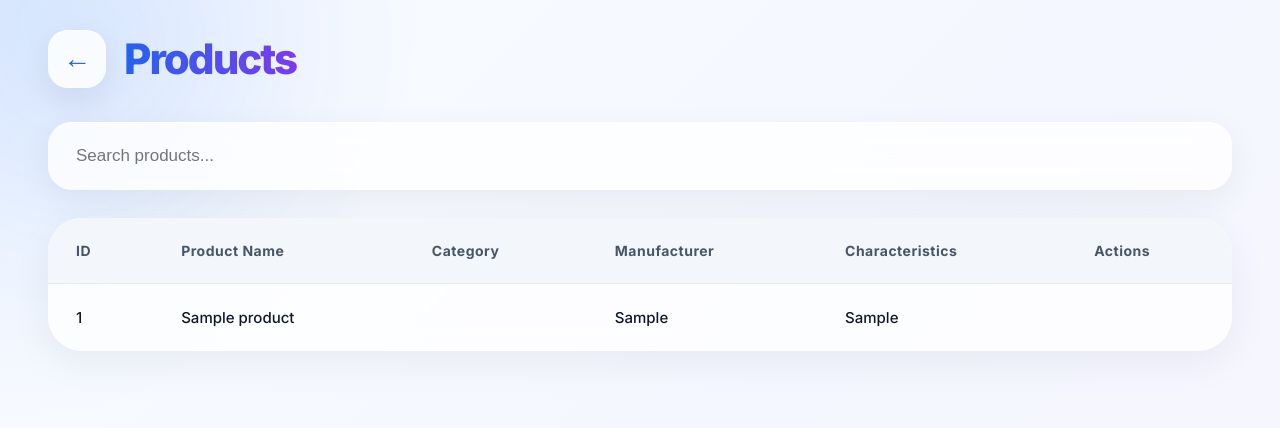
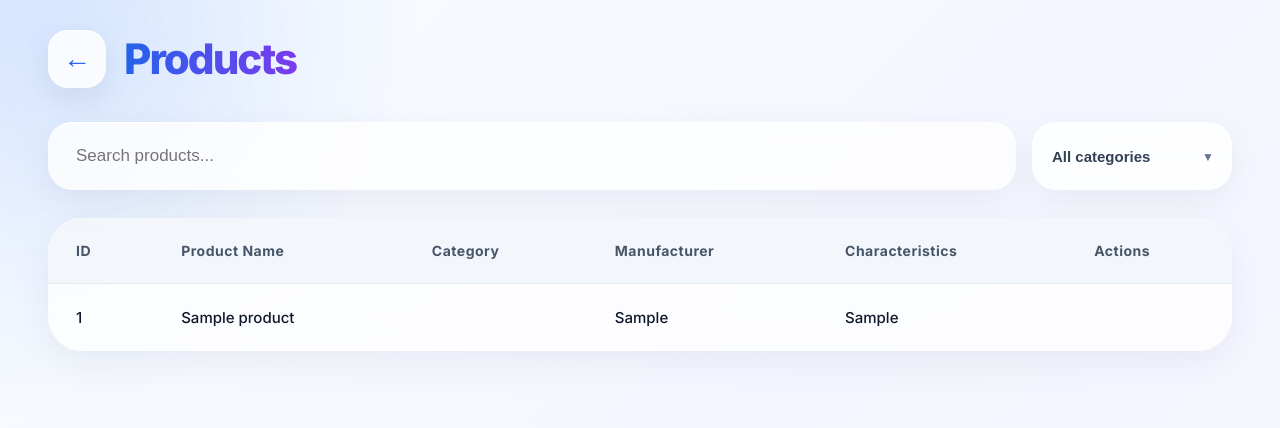
Before and after one commit to Anastasia216/zlagoda, a Flask app: template templates/products/products.html in a window 1280 px wide. Shown: the top 428 px of the page. Run offline with Flask 3, Linux system fonts and the light colour scheme; tables that the repository leaves empty hold one stand-in row (values such as "Sample post"); the template is opened without the code that fills it: values that come from a table or form of the project are taken from there, most other values are stand-ins (such as "Sample title", 1, 10 or a date in 2020); parts of the project's set-up code (start-up, migrations or seed data) failed here and were passed over.

Commit message:
filters for products

```diff
--- a/application/routes/customer_card_routes.py
+++ b/application/routes/customer_card_routes.py
@@ -14,13 +14,13 @@ def customer_cards():
 
 @customer_card_routes.route('/customer_cards/add')
 @login_required
-@role_required("manager")
+@role_required("manager","cashier")
 def add_customer_card_page():
     return render_template("customer_cards/add.html")
 
 @customer_card_routes.route('/customer_cards/add', methods=['POST'])
 @login_required
-@role_required("manager")
+@role_required("manager", "cashier")
 def add_customer_card():
     create_customer_card(request.form)
     return jsonify({
--- a/templates/customer_cards/customer_cards.html
+++ b/templates/customer_cards/customer_cards.html
@@ -959,13 +959,13 @@
 <!-- FLOATING BUTTON -->
 
 <div class="floating-buttons">
-    {% if session["role"] == "manager" %}
     <button class="main-btn add-btn"
         onclick="openAddModal()">
 
         Add
 
     </button>
+    {% if session["role"] == "manager" %}
     <button class="main-btn report-btn"
             onclick="window.location.href='/customer_cards/report'">
         Report
--- a/templates/products/products.html
+++ b/templates/products/products.html
@@ -92,8 +92,83 @@
         /* SEARCH */
 
         .search-wrapper{
-            width:100%;
+            display:flex;
+            gap:16px;
             margin-bottom:28px;
+        }
+
+        .filter-select{
+
+            width:200px;
+            height:68px;
+
+            border:none;
+            outline:none;
+
+            border-radius:24px;
+
+            padding:0 45px 0 20px;
+
+            font-size:15px;
+            font-weight:600;
+
+            color:#334155;
+
+            background:
+                rgba(255,255,255,0.82);
+
+            backdrop-filter:blur(14px);
+
+            box-shadow:
+                0 10px 35px rgba(15,23,42,0.06),
+                inset 0 1px 0 rgba(255,255,255,0.9);
+
+            appearance:none;
+            -webkit-appearance:none;
+            -moz-appearance:none;
+
+            cursor:pointer;
+
+            transition:.25s;
+
+            white-space:nowrap;
+        }
+
+        .filter-select:hover{
+
+            transform:translateY(-2px);
+
+            box-shadow:
+                    0 14px 35px rgba(37,99,235,0.12),
+                    inset 0 1px 0 rgba(255,255,255,1);
+        }
+
+        .filter-select:focus{
+
+            box-shadow:
+                    0 16px 40px rgba(59,130,246,0.14),
+                    inset 0 1px 0 rgba(255,255,255,1);
+        }
+
+        .category-filter{
+            position:relative;
+            width: 200px;
+        }
+
+        .category-filter::after{
+            content:"▼";
+
+            position:absolute;
+
+            right:18px;
+            top:50%;
+
+            transform:translateY(-50%);
+
+            font-size:12px;
+            color:#64748b;
+
+            pointer-events:none;
         }
 
         .search-bar{
@@ -763,13 +838,41 @@
 
     <form id="searchForm"
           method="GET"
-              action="/products">
+          action="/products"
+          style="display:flex; gap:16px; width:100%;">
 
         <input type="text"
                name="search"
                class="search-bar"
                placeholder="Search products..."
                value="{{ search if search else '' }}">
+
+        <div class="category-filter">
+
+            <select name="category_number"
+                    class="filter-select"
+                    onchange="this.form.submit()">
+
+                <option value="">
+                    All categories
+                </option>
+
+                {% for category in categories %}
+
+                <option value="{{ category['category_number'] }}"
+                    {% if category_number == category['category_number']|string %}
+                        selected
+                    {% endif %}>
+
+                    {{ category['category_name'] }}
+
+                </option>
+
+                {% endfor %}
+
+            </select>
+
+        </div>
 
     </form>
 
```
Also changed, not shown: application/routes/product_routes.py (+46 -7 lines). Lines whose indentation alone changed are shown as unchanged.
